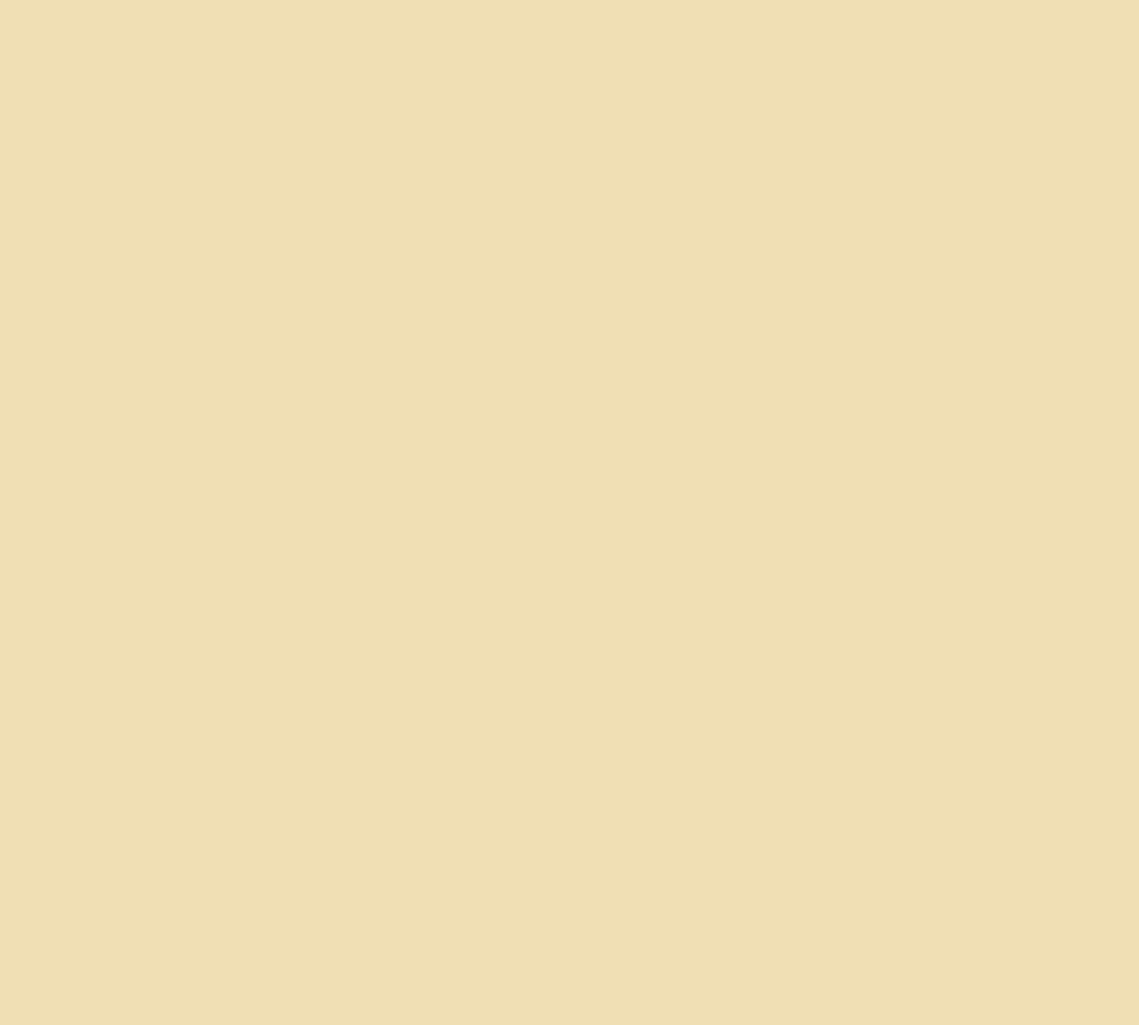
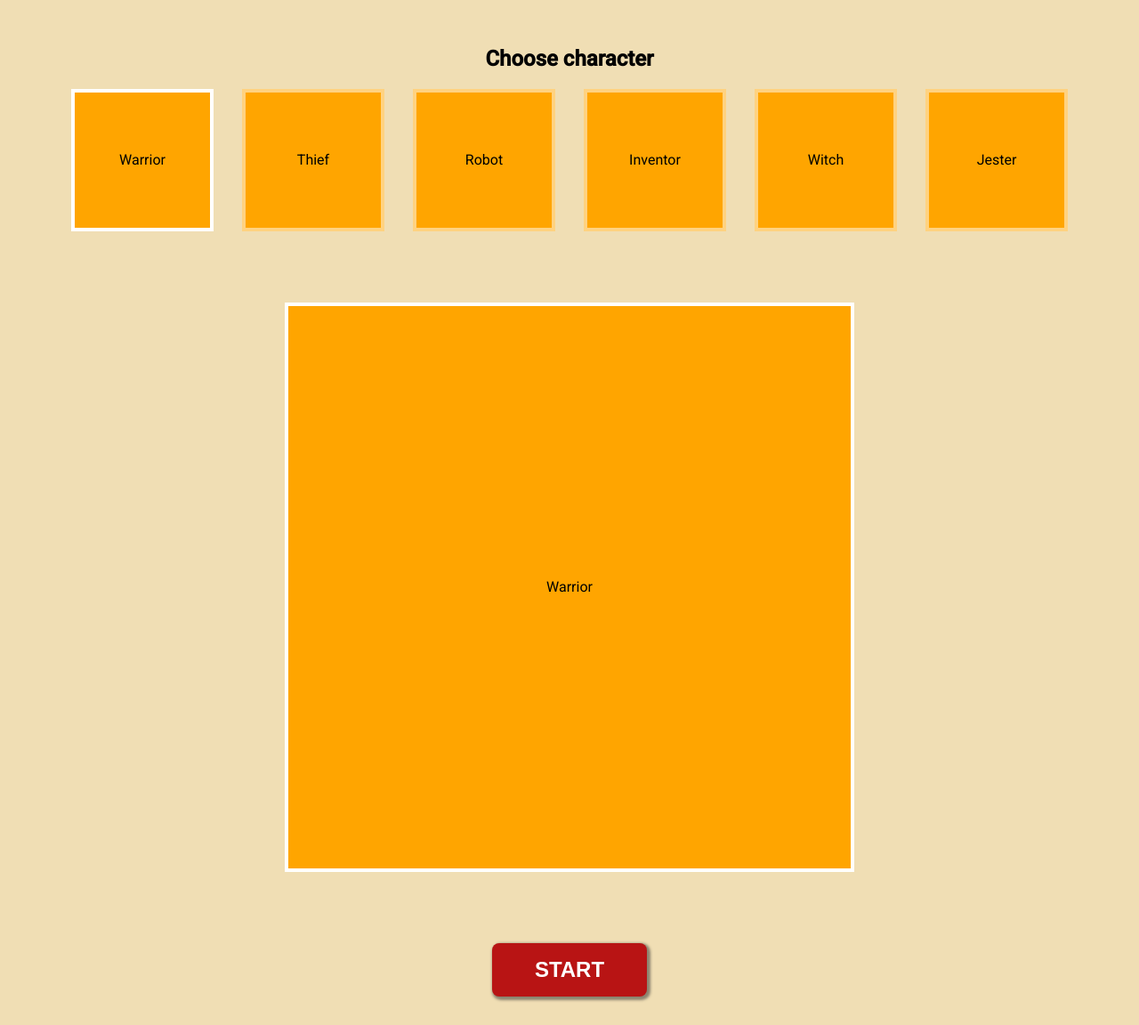
Before and after one commit to akmalkrmv/dungeons, an Angular app: page /choose-character in a window 1280 px wide. Before the commit this address led to /. Shown: the whole page at 89% size. Before the commit the page ends 800 px from the top, so only its background shows below. Built offline with nearby package versions, Linux system fonts and the light colour scheme.

Commit message:
character selection

```diff
--- a/src/app/app-routing.module.ts
+++ b/src/app/app-routing.module.ts
@@ -3,12 +3,14 @@ import { RouterModule, Routes } from '@angular/router';
 import { BattleComponent } from './battle/battle.component';
 import { LossComponent } from './battle/finish/loss/loss.component';
 import { VictoryComponent } from './battle/finish/victory/victory.component';
+import { ChooseCharacterComponent } from './menu/choose-character/choose-character.component';
 
 const routes: Routes = [
-  { path: '', pathMatch: 'full', redirectTo: 'battle' },
+  { path: '', pathMatch: 'full', redirectTo: 'choose-character' },
   { path: 'battle', component: BattleComponent },
   { path: 'battle/loss', component: LossComponent },
   { path: 'battle/victory', component: VictoryComponent },
+  { path: 'choose-character', component: ChooseCharacterComponent },
 ];
 
 @NgModule({
--- a/src/app/app.module.ts
+++ b/src/app/app.module.ts
@@ -14,6 +14,7 @@ import { EnemyComponent } from './player/enemy/enemy.component';
 import { VictoryComponent } from './battle/finish/victory/victory.component';
 import { LossComponent } from './battle/finish/loss/loss.component';
 import { EffectsComponent } from './player/effects.component';
+import { ChooseCharacterComponent } from './menu/choose-character/choose-character.component';
 
 @NgModule({
   declarations: [
@@ -27,6 +28,7 @@ import { EffectsComponent } from './player/effects.component';
     VictoryComponent,
     LossComponent,
     EffectsComponent,
+    ChooseCharacterComponent,
   ],
   imports: [BrowserModule, BrowserAnimationsModule, AppRoutingModule, DragDropModule],
   providers: [],
--- /dev/null
+++ b/src/app/menu/choose-character/choose-character.component.html
@@ -0,0 +1,21 @@
+<div>
+  <h2>Choose character</h2>
+  <div class="characters-list">
+    <div
+      *ngFor="let character of characters$ | async"
+      [class.active]="character === (player$ | async)"
+      class="character-selector"
+      (click)="player$.next(character)"
+    >
+      <div>{{ character.name }}</div>
+    </div>
+  </div>
+</div>
+
+<div class="character-preview">
+  <div *ngIf="player$ | async as selected" class="selected-character">{{ selected.name }}</div>
+</div>
+
+<div>
+  <button class="btn btn-primary" (click)="start()">START</button>
+</div>
--- /dev/null
+++ b/src/app/menu/choose-character/choose-character.component.scss
@@ -0,0 +1,44 @@
+:host {
+  display: grid;
+  gap: 5rem;
+  padding: 2rem;
+  text-align: center;
+
+  .characters-list {
+    display: grid;
+    grid-auto-flow: column;
+    justify-content: center;
+    gap: 2rem;
+
+    .character-selector {
+      width: 10rem;
+      aspect-ratio: 1;
+      display: grid;
+      place-items: center;
+      background-color: orange;
+      border: 4px solid hsla(0, 0%, 100%, 0.5);
+      cursor: pointer;
+
+      &:hover {
+        border: 4px solid hsla(0, 0%, 100%, 0.8);
+      }
+      &.active {
+        border: 4px solid white;
+      }
+    }
+  }
+
+  .character-preview {
+    display: grid;
+    place-items: center;
+
+    .selected-character {
+      width: 40rem;
+      aspect-ratio: 1;
+      display: grid;
+      place-items: center;
+      background-color: orange;
+      border: 4px solid white;
+    }
+  }
+}
--- /dev/null
+++ b/src/app/menu/choose-character/choose-character.component.ts
@@ -0,0 +1,19 @@
+import { Component } from '@angular/core';
+import { Router } from '@angular/router';
+import { PlayerService } from 'src/app/services/player.service';
+
+@Component({
+  selector: 'app-choose-character',
+  templateUrl: './choose-character.component.html',
+  styleUrls: ['./choose-character.component.scss'],
+})
+export class ChooseCharacterComponent {
+  characters$ = this.playerService.characters$;
+  player$ = this.playerService.player$;
+
+  constructor(private playerService: PlayerService, private router: Router) {}
+
+  start() {
+    this.router.navigateByUrl('/battle');
+  }
+}
--- a/src/app/services/player.service.ts
+++ b/src/app/services/player.service.ts
@@ -5,6 +5,7 @@ import { IPlayer } from '../models/player';
 
 @Injectable({ providedIn: 'root' })
 export class PlayerService {
+  characters$ = new BehaviorSubject<IPlayer[]>(Object.values(PLAYERS));
   player$ = new BehaviorSubject<IPlayer>(PLAYERS.WARRIOR);
   enemy$ = new BehaviorSubject<IPlayer>(ENEMIES.DIRE_WOLF);
 }
--- a/src/styles.scss
+++ b/src/styles.scss
@@ -17,7 +17,7 @@ body {
 
 body {
   margin: 0;
-  font-family: Roboto, "Helvetica Neue", sans-serif;
+  font-family: Roboto, 'Helvetica Neue', sans-serif;
 }
 
 .cdk-drag-preview {
@@ -54,3 +54,21 @@ app-card {
 .material-icons {
   vertical-align: bottom;
 }
+
+.btn {
+  border: none;
+  outline: none;
+  border-radius: 0.5rem;
+  box-shadow: 2px 2px 3px 2px #3338;
+  padding: 1rem 3rem;
+  font-size: 1.5rem;
+  font-weight: bold;
+  color: white;
+  cursor: pointer;
+}
+.btn-primary {
+  background-color: hsl(0, 80%, 40%);
+  &:hover {
+    background-color: hsl(0, 100%, 60%);
+  }
+}
```
